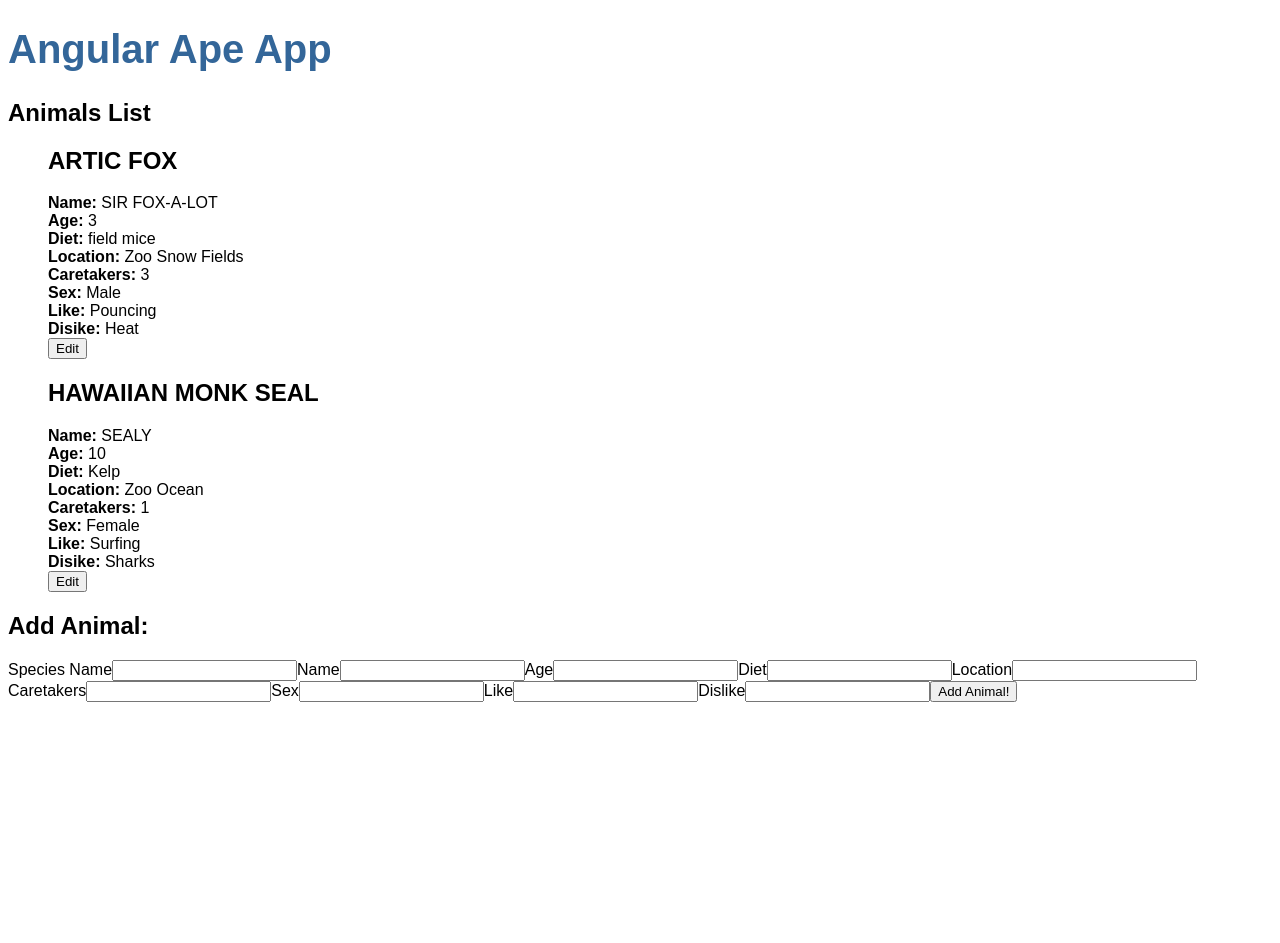
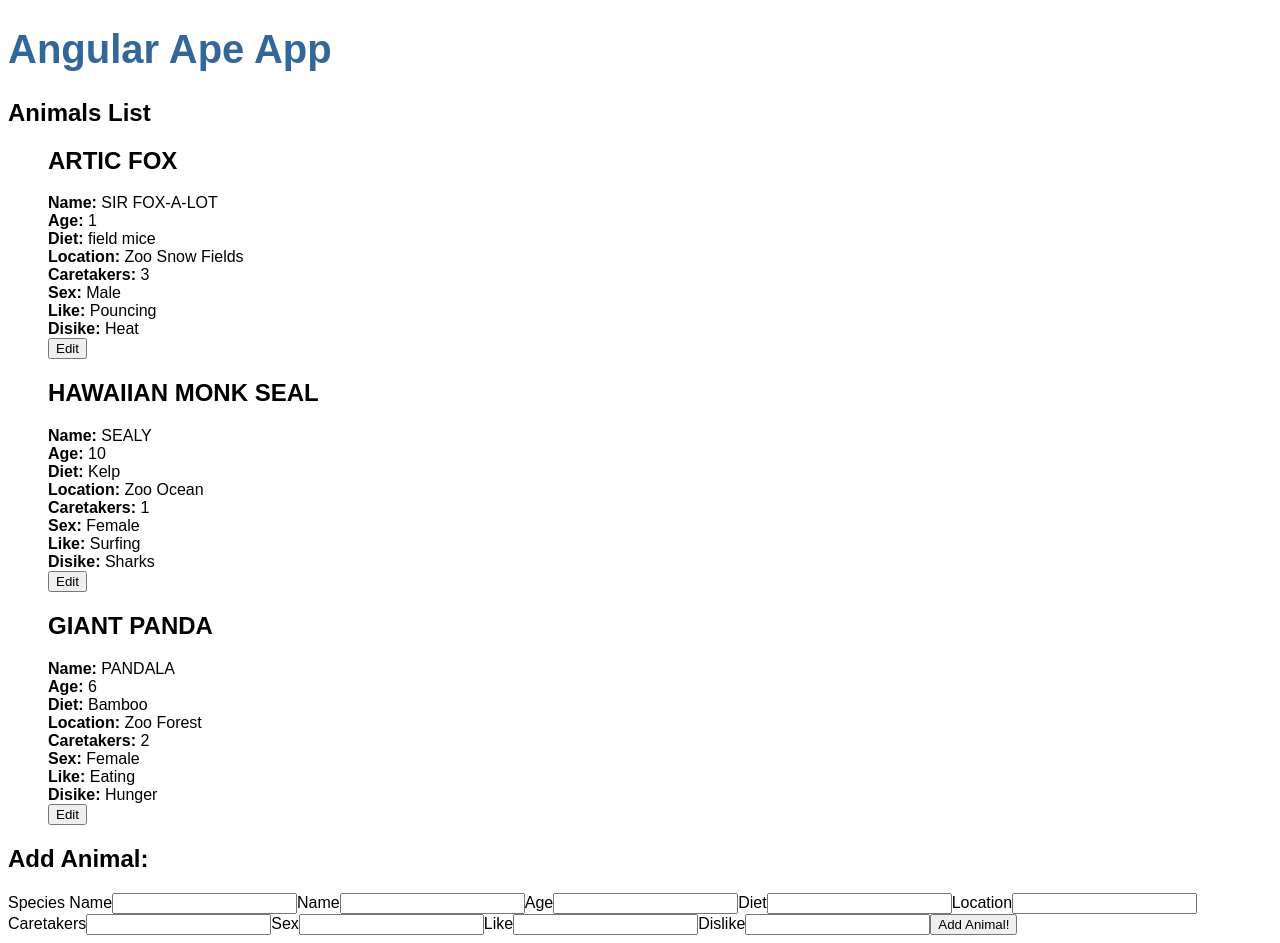
Before and after one commit to gingerlee/ape-app, an Angular app: page / in a window 1280 px wide. Before the commit the page ends 800 px from the top, so only its background shows below. Built offline with nearby package versions, Linux system fonts and the light colour scheme.

Commit message:
add in more animal objects

```diff
--- a/src/app/app.component.ts
+++ b/src/app/app.component.ts
@@ -10,8 +10,9 @@ import { Animal } from './animal';
 export class AppComponent {
   title = 'Angular Ape App';
   masterAnimalList: Animal[] = [
-    new Animal('Artic Fox', 'Sir Fox-a-lot', 3, 'field mice', 'Zoo Snow Fields', 3, 'Male', 'Pouncing', 'Heat'),
-    new Animal('Hawaiian Monk Seal', 'Sealy', 10, 'Kelp', 'Zoo Ocean', 1, 'Female', 'Surfing', 'Sharks')
+    new Animal('Artic Fox', 'Sir Fox-a-lot', 1, 'field mice', 'Zoo Snow Fields', 3, 'Male', 'Pouncing', 'Heat'),
+    new Animal('Hawaiian Monk Seal', 'Sealy', 10, 'Kelp', 'Zoo Ocean', 1, 'Female', 'Surfing', 'Sharks'),
+    new Animal('Giant Panda', 'Pandala', 6, 'Bamboo', 'Zoo Forest', 2, 'Female', 'Eating', 'Hunger')
   ];
   selectedAnimal = null;
 
@@ -19,6 +20,10 @@ export class AppComponent {
     this.selectedAnimal = clickedAnimal;
   }
 
+  done() {
+  this.selectedAnimal = null;
+  }
+
   addAnimal(newAnimalFromChild: Animal){
     this.masterAnimalList.push(newAnimalFromChild);
   }
```
